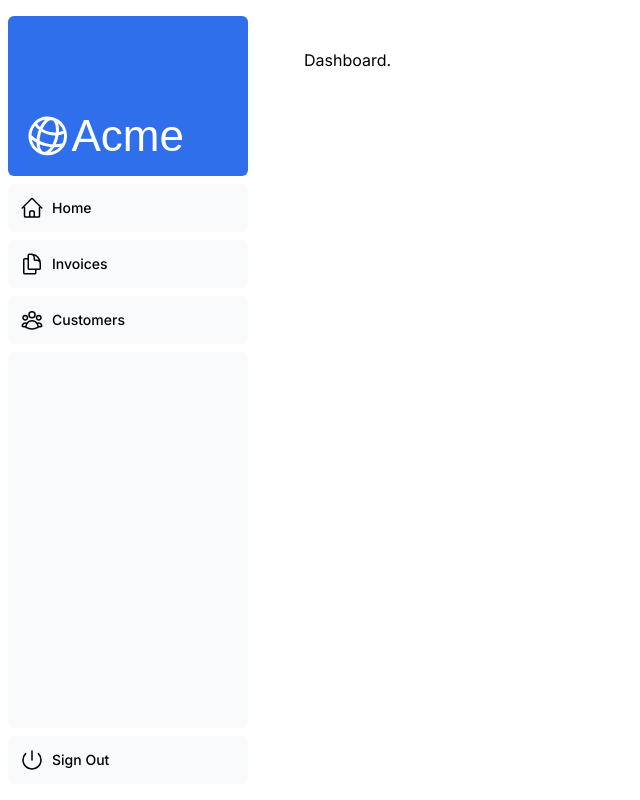
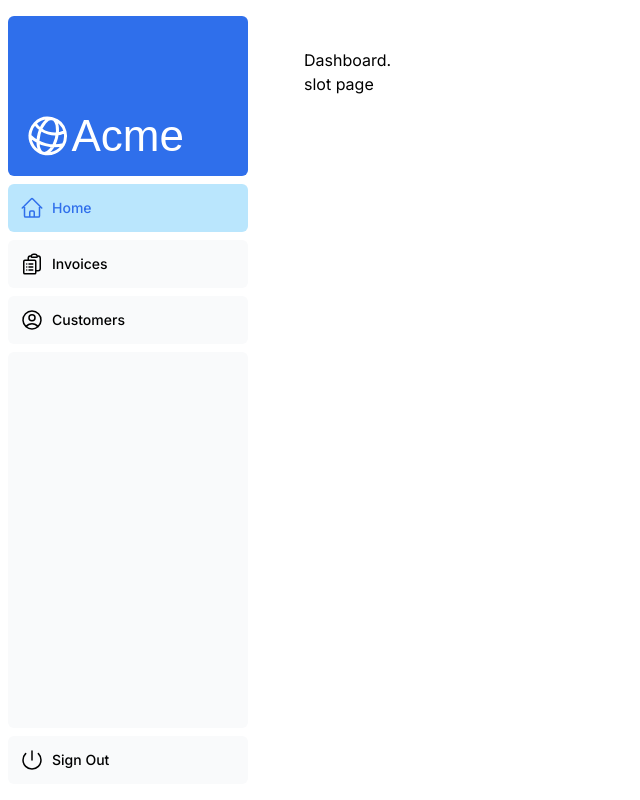
Before and after one commit to YouTuber-Coding-Memo-King/next-js-tutorial-memo, a Next.js app: page /dashboard in a window 1280 px wide. Shown: the whole page, without its empty margins (0-640 px from the left). Built offline with nearby package versions, Linux system fonts and the light colour scheme; a web font is replaced by a local one.

Commit message:
after chapter 5

```diff
--- a/app/dashboard/layout.tsx
+++ b/app/dashboard/layout.tsx
@@ -13,7 +13,7 @@ export default function Layout(
       </div>
       <div className="flex-grow p-6 md:overflow-y-auto md:p-12">
         {children}
-        {/* {slotpage} */}
+        {slotpage}
       </div>
     </div>
   );
--- a/app/page.tsx
+++ b/app/page.tsx
@@ -39,7 +39,7 @@ export default function Page() {
           >
             <span>Log in</span> <ArrowRightIcon className="w-5 md:w-6" />
           </Link>
-          <h1 className="text-red-500">Now Chapter 4.</h1>
+          <h1 className="text-red-500">Now Chapter 5.</h1>
         </div>
         <div className="flex items-center justify-center p-6 md:w-3/5 md:px-28 md:py-12">
           {/* Add Hero Images Here */}
--- a/app/ui/dashboard/nav-links.tsx
+++ b/app/ui/dashboard/nav-links.tsx
@@ -1,8 +1,18 @@
+'use client' //파일 전체를 클라이언트에서 동작시킴
+
+import Link from 'next/link'
+import { usePathname } from 'next/navigation';
+import clsx from 'clsx'
+
 import {
   UserGroupIcon,
   HomeIcon,
   DocumentDuplicateIcon,
+  ClipboardDocumentListIcon,
+  UserCircleIcon
 } from '@heroicons/react/24/outline';
+
+
 
 // Map of links to display in the side navigation.
 // Depending on the size of the application, this would be stored in a database.
@@ -11,25 +21,38 @@ const links = [
   {
     name: 'Invoices',
     href: '/dashboard/invoices',
-    icon: DocumentDuplicateIcon,
+    icon: ClipboardDocumentListIcon, //DocumentDuplicateIcon
   },
-  { name: 'Customers', href: '/dashboard/customers', icon: UserGroupIcon },
+  {
+    name: 'Customers', href: '/dashboard/customers',
+    icon: UserCircleIcon //UserGroupIcon
+  },
 ];
 
 export default function NavLinks() {
+
+  const path = usePathname();
+  console.log('path', path) ;
+
+  const cssDefault = "flex h-[48px] grow items-center justify-center gap-2 rounded-md bg-gray-50 p-3 text-sm font-medium hover:bg-sky-100 hover:text-blue-600 md:flex-none md:justify-start md:p-2 md:px-3"
+
+
+
   return (
     <>
       {links.map((link) => {
         const LinkIcon = link.icon;
         return (
-          <a
+          <Link
             key={link.name}
             href={link.href}
-            className="flex h-[48px] grow items-center justify-center gap-2 rounded-md bg-gray-50 p-3 text-sm font-medium hover:bg-sky-100 hover:text-blue-600 md:flex-none md:justify-start md:p-2 md:px-3"
-          >
+            className={clsx(cssDefault,
+              {'bg-sky-200 text-blue-600' : path === link.href})}
+            >
+
             <LinkIcon className="w-6" />
             <p className="hidden md:block">{link.name}</p>
-          </a>
+          </Link>
         );
       })}
     </>
```
